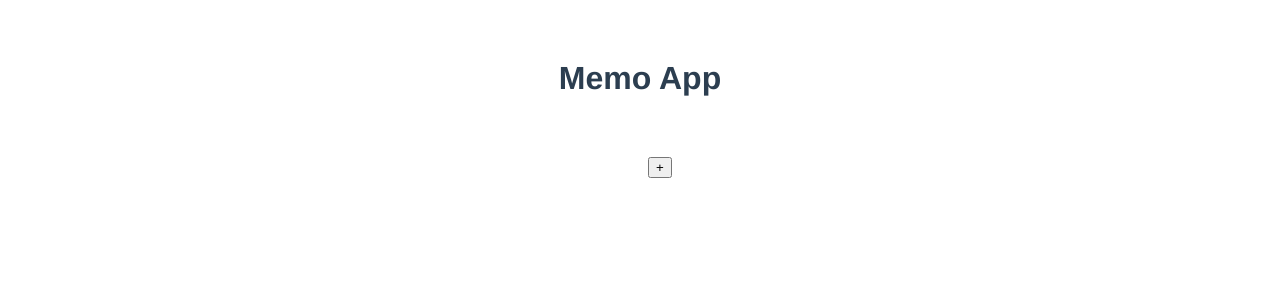
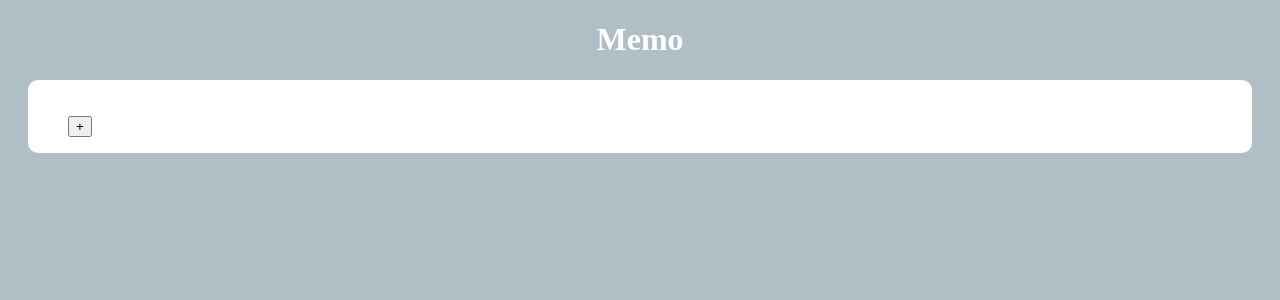
Before and after one commit to siroemk/vuecli-memo, a Vue app: page / in a window 1280 px wide. Shown: the top 300 px of the page. Built offline with nearby package versions, Linux system fonts and the light colour scheme.

Commit message:
見た目を調整した

```diff
--- a/src/App.vue
+++ b/src/App.vue
@@ -1,15 +1,21 @@
 <template>
-  <PageTitle msg="Memo App"/>
-  <div id="app">
-    <ul>
-      <li v-for="memo in memos" :key="memo.id" @click="displayEditForm(memo)">{{ memo.text }}</li>
-      <button type="button" @click="addMemo">+</button>
-    </ul>
-  </div>
-  <div v-if="edit">
-    <input class="form" v-model="text">
-    <button type="button" @click="editMemo">編集</button>
-    <button type="button" @click="deleteMemo">削除</button>
+  <PageTitle msg="Memo"/>
+  <div class="memo-container">
+    <div id="memo-app">
+      <ul>
+        <li v-for="memo in memos" :key="memo.id" @click="displayEditForm(memo)" class="memo–text">
+            {{ memo.text }}
+        </li>
+        <button type="button" @click="addMemo">+</button>
+      </ul>
+    </div>
+    <div class="form-box" v-if="edit">
+      <textarea class="form" v-model="text" cols="30" rows="6"></textarea>
+      <div class="button-box">
+        <button type="button" class="edit-button" @click="editMemo">編集</button>
+        <button type="button" class="delete-button" @click="deleteMemo">削除</button>
+      </div>
+    </div>
   </div>
 </template>
 
@@ -62,12 +68,64 @@ export default {
 </script>
 
 <style>
-#app {
+body {
+  background: #B0BEC5;
+}
+li {
+  list-style: none;
+}
+#memo-app {
   font-family: Avenir, Helvetica, Arial, sans-serif;
   -webkit-font-smoothing: antialiased;
   -moz-osx-font-smoothing: grayscale;
-  text-align: center;
-  color: #2c3e50;
-  margin-top: 60px;
+  color: #2b2b2b;
+  margin-top: 20px;
+  width: 50%;
+}
+.memo-container {
+  display: flex;
+  background: #fff;
+  border-radius: 10px;
+  margin: 0 20px;
+}
+.memo–text {
+  padding-bottom: 16px;
+}
+.memo–text:hover {
+  opacity: 0.7;
+}
+.form-box {
+  margin-top: 40px;
+}
+.form {
+  border: 3px #dcdcdc solid;
+  padding: 10px;
+  border-radius: 6px;
+  color: #2b2b2b;
+  font-size: 16px;
+}
+.button-box {
+  display: flex;
+  margin-top: 10px;
+}
+.edit-button {
+  margin-right: 20px;
+  background: #26A69A;
+  width: 140px;
+  border-radius: 4px;
+  border: none;
+  color: #ffffff;
+}
+.delete-button {
+  margin-right: 20px;
+  background: #E57373;
+  width: 140px;
+  border-radius: 4px;
+  border: none;
+  color: #ffffff;
+  line-height: 30px;
+}
+button:hover {
+  opacity: 0.8;
 }
 </style>
--- a/src/components/PageTitle.vue
+++ b/src/components/PageTitle.vue
@@ -13,20 +13,9 @@ export default {
 }
 </script>
 
-<!-- Add "scoped" attribute to limit CSS to this component only -->
 <style scoped>
-h3 {
-  margin: 40px 0 0;
-}
-ul {
-  list-style-type: none;
-  padding: 0;
-}
-li {
-  display: inline-block;
-  margin: 0 10px;
-}
-a {
-  color: #42b983;
+h1 {
+  text-align: center;
+  color: #ffffff;
 }
 </style>
```
